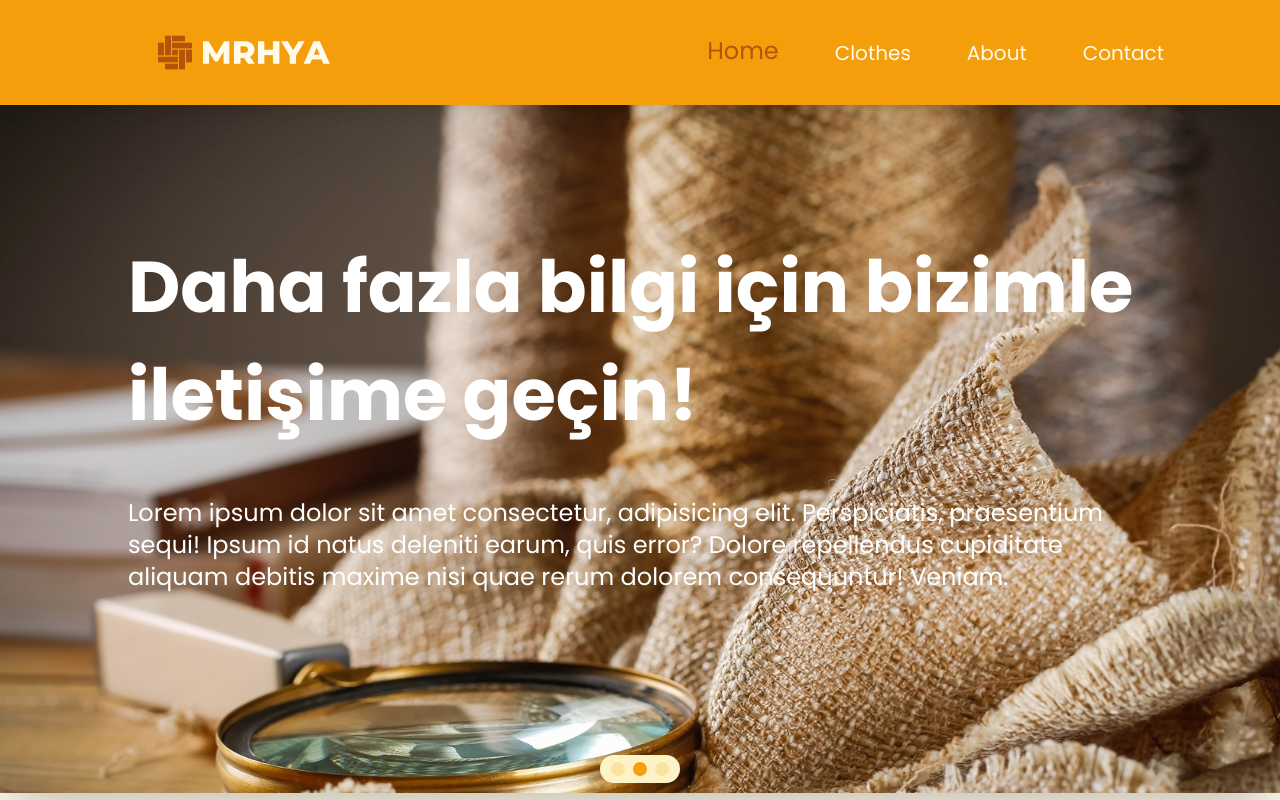
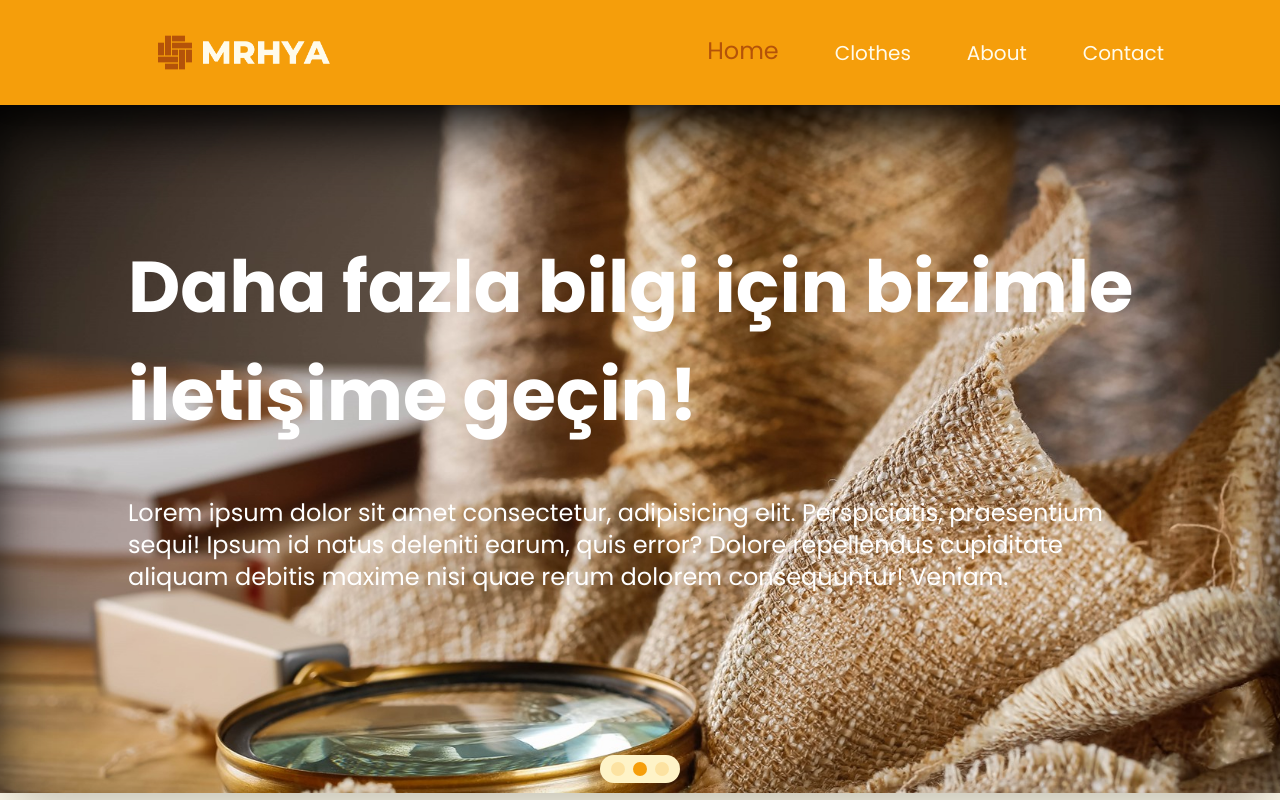
Before and after one commit to sabakukhyraa/mrhys-website, a React (Create React App) app: page / in a window 1280 px wide. Shown: the top 800 px of the page. Built offline with nearby package versions, Linux system fonts and the light colour scheme.

Commit message:
inset box shadow configured

```diff
--- a/tailwind.config.js
+++ b/tailwind.config.js
@@ -51,6 +51,9 @@ module.exports = {
           500: "#03CEA4",
           700: "#079E7F",
         },
+        amber: {
+          150: "#fdeeb4"
+        },
         black: {
           700: "#565758",
         },
@@ -59,6 +62,9 @@ module.exports = {
           DEFAULT: "#ffffffcc",
         },
       },
+      boxShadow: {
+        '3xl': 'inset 0 35px 60px -15px rgba(0, 0, 0, 1)',
+      }
     },
   },
   plugins: [],
```
